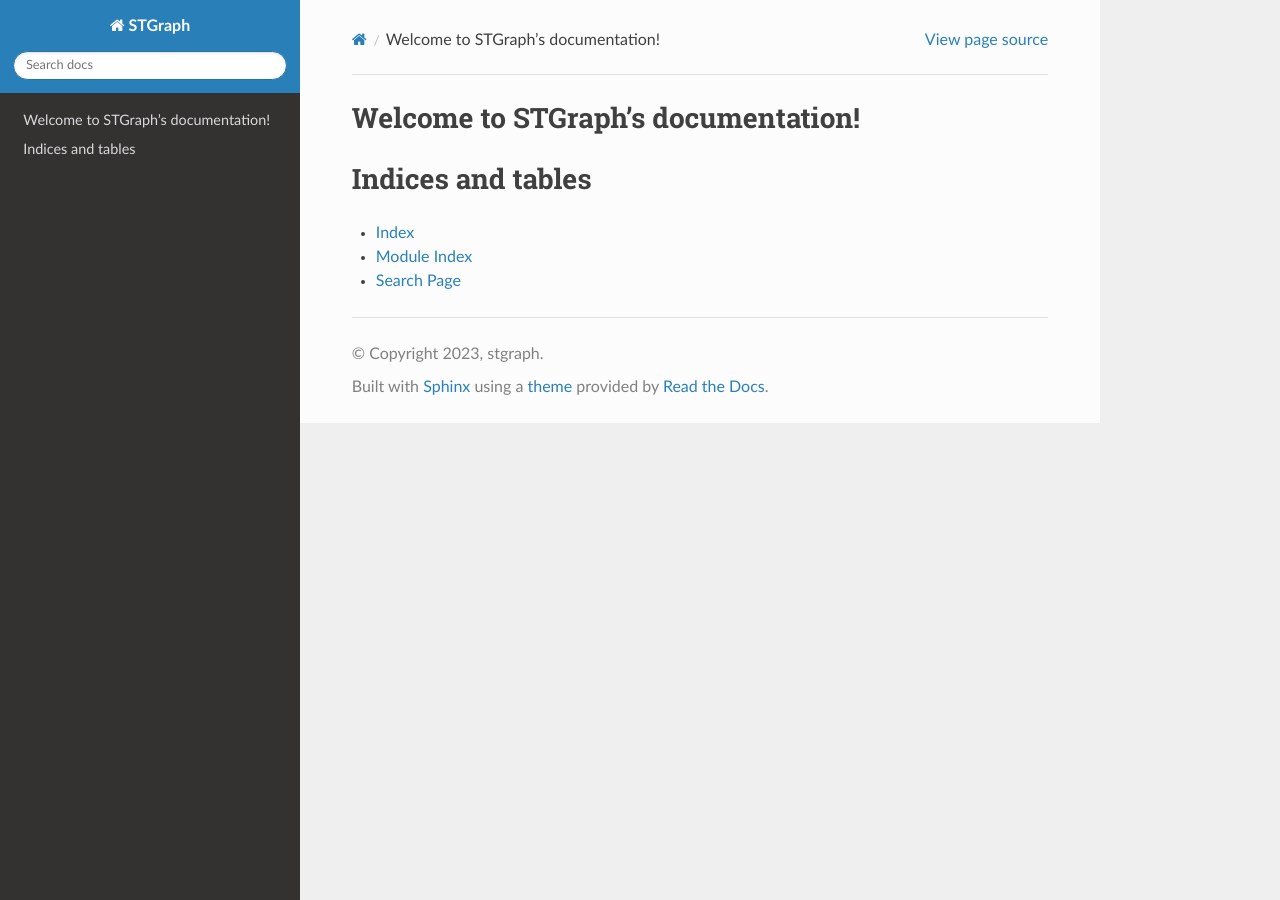
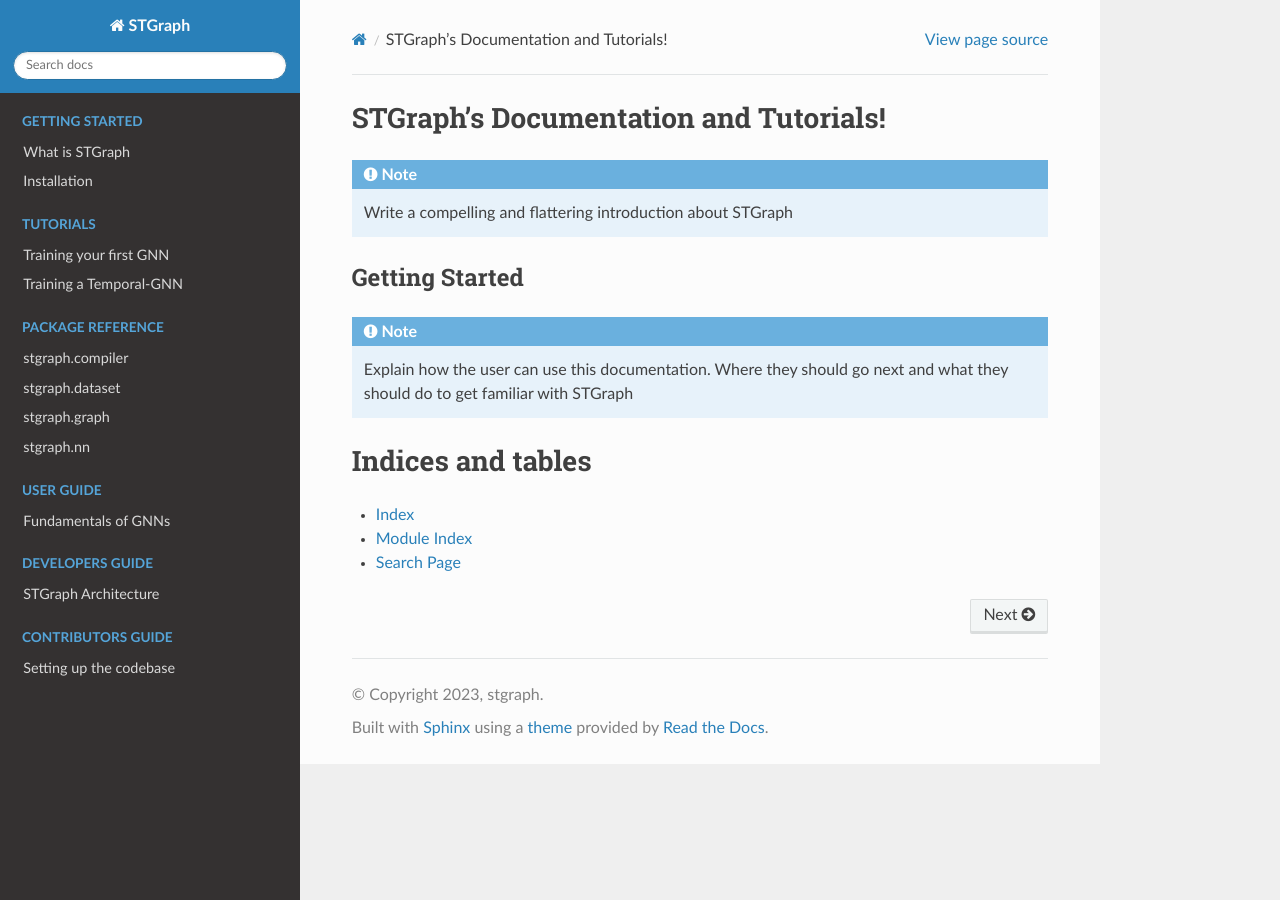
Before and after one commit to stgraph/STGraph, a Sphinx documentation site: the page built from docs/source/index.rst, in a window 1280 px wide. Built offline with Sphinx 7.4.7 and the Read the Docs theme 2.0.0, drawn with Linux system fonts in a browser that asks for light colours.

Commit message:
Added docs pages

```diff
--- /dev/null
+++ b/docs/source/contributors_guide/setting_up/index.rst
@@ -0,0 +1,2 @@
+Setting up the codebase
+=======================
--- /dev/null
+++ b/docs/source/dev_guide/stgraph_architecture/index.rst
@@ -0,0 +1,2 @@
+STGraph Architecture
+====================
--- a/docs/source/index.rst
+++ b/docs/source/index.rst
@@ -3,14 +3,73 @@
    You can adapt this file completely to your liking, but it should at least
    contain the root `toctree` directive.
 
-Welcome to STGraph's documentation!
-===================================
+STGraph's Documentation and Tutorials!
+======================================
+
+.. note::
+
+   Write a compelling and flattering introduction about STGraph
+
+Getting Started
+---------------
+
+.. note::
+
+   Explain how the user can use this documentation. Where they should go next and what they should
+   do to get familiar with STGraph
 
 .. toctree::
-   :maxdepth: 2
-   :caption: Contents:
+   :maxdepth: 1
+   :caption: Getting Started
+   :hidden:
+   :glob:
 
+   getting_started/index
+   install/index
 
+.. toctree::
+   :maxdepth: 1
+   :caption: Tutorials
+   :hidden:
+   :glob:
+
+   tutorial/gnn/index
+   tutorial/tgnn/index
+
+.. toctree::
+   :maxdepth: 1
+   :caption: Package Reference
+   :hidden:
+   :glob:
+
+   package_reference/compiler/index
+   package_reference/dataset/index
+   package_reference/graph/index
+   package_reference/nn/index
+
+.. toctree::
+   :maxdepth: 1
+   :caption: User Guide
+   :hidden:
+   :glob:
+
+   user_guide/gnn_fundamentals/index
+
+.. toctree::
+   :maxdepth: 1
+   :caption: Developers Guide
+   :hidden:
+   :glob:
+
+   dev_guide/stgraph_architecture/index
+
+.. toctree::
+   :maxdepth: 1
+   :caption: Contributors Guide
+   :hidden:
+   :glob:
+
+   contributors_guide/setting_up/index
 
 Indices and tables
 ==================
--- /dev/null
+++ b/docs/source/install/index.rst
@@ -0,0 +1,4 @@
+Installation
+============
+
+This page will run you through step-by-step on how to install STGraph
--- /dev/null
+++ b/docs/source/package_reference/compiler/index.rst
@@ -0,0 +1,2 @@
+stgraph.compiler
+================
--- /dev/null
+++ b/docs/source/package_reference/dataset/index.rst
@@ -0,0 +1,2 @@
+stgraph.dataset
+===============
--- /dev/null
+++ b/docs/source/package_reference/graph/index.rst
@@ -0,0 +1,2 @@
+stgraph.graph
+=============
--- /dev/null
+++ b/docs/source/package_reference/nn/index.rst
@@ -0,0 +1,2 @@
+stgraph.nn
+==========
--- /dev/null
+++ b/docs/source/tutorial/gnn/index.rst
@@ -0,0 +1,6 @@
+Training your first GNN
+=======================
+
+.. note::
+
+    A detailed tutorial about training your first GNN
--- /dev/null
+++ b/docs/source/tutorial/index.rst
@@ -0,0 +1,2 @@
+Introduction Example
+====================
--- /dev/null
+++ b/docs/source/tutorial/tgnn/index.rst
@@ -0,0 +1,6 @@
+Training a Temporal-GNN
+=======================
+
+.. note::
+
+    A detailed tutorial about training a TGNN.
--- /dev/null
+++ b/docs/source/user_guide/gnn_fundamentals/index.rst
@@ -0,0 +1,2 @@
+Fundamentals of GNNs
+====================
```
Also changed, not shown: docs/source/getting_started/index.rst (added, +8 -0 lines), 1 other file.
